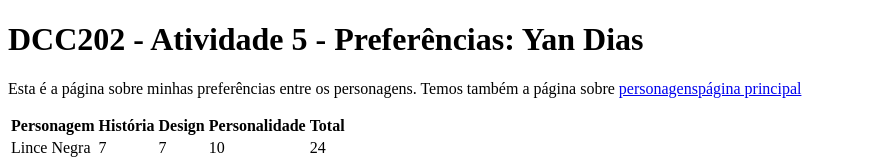
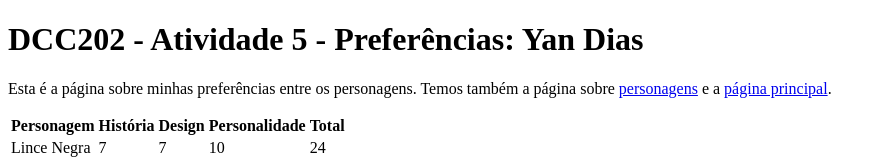
Before and after one commit to ufjf-dcc202/ufjf-dcc202-2023-3-b-atv5-daysf, a website: page preferencias.html in a window 1280 px wide. Shown: the top 162 px of the page, without its empty margins (0-886 px from the left). Drawn offline with Linux system fonts and the light colour scheme.

Commit message:
coloquei um ponto

```diff
--- a/preferencias.html
+++ b/preferencias.html
@@ -8,7 +8,7 @@
 <body>
     <main>
         <h1>DCC202 - Atividade 5 - Preferências: Yan Dias</h1>
-        <p>Esta é a página sobre minhas preferências entre os personagens. Temos também a página sobre <a href=personagens.html>personagens</a><a href=index.html>página principal</a></p>
+        <p>Esta é a página sobre minhas preferências entre os personagens. Temos também a página sobre <a href=personagens.html>personagens</a> e a <a href=index.html>página principal</a>.</p>
         <table>
             <thead>
             <tr>
```
